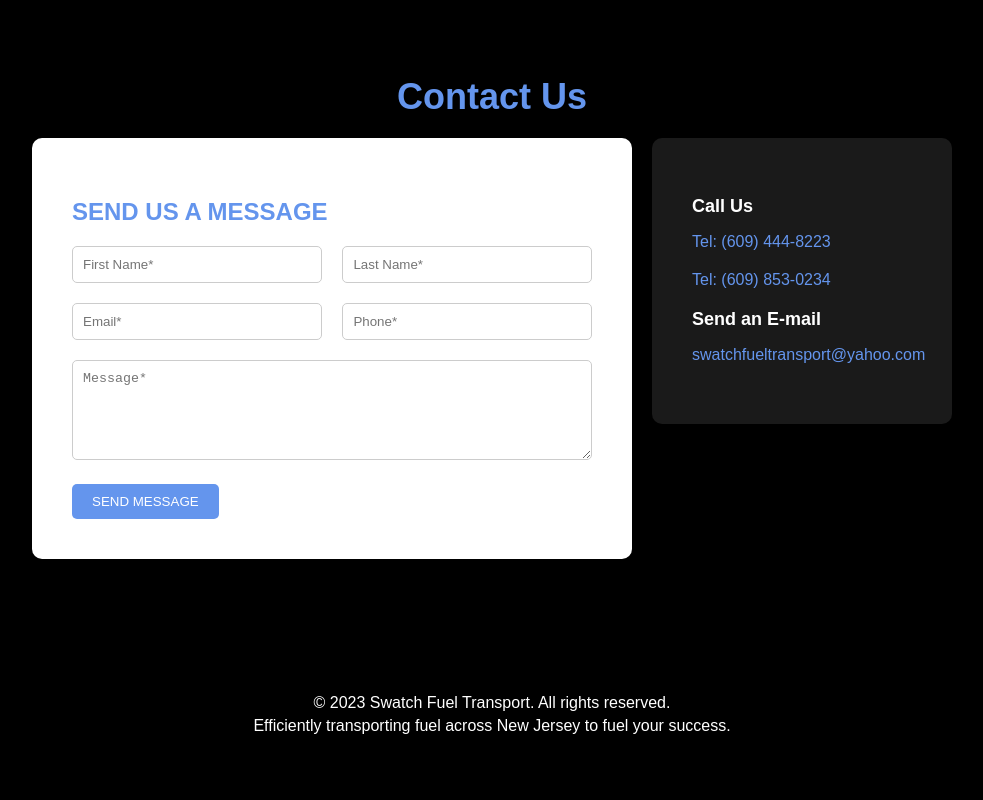
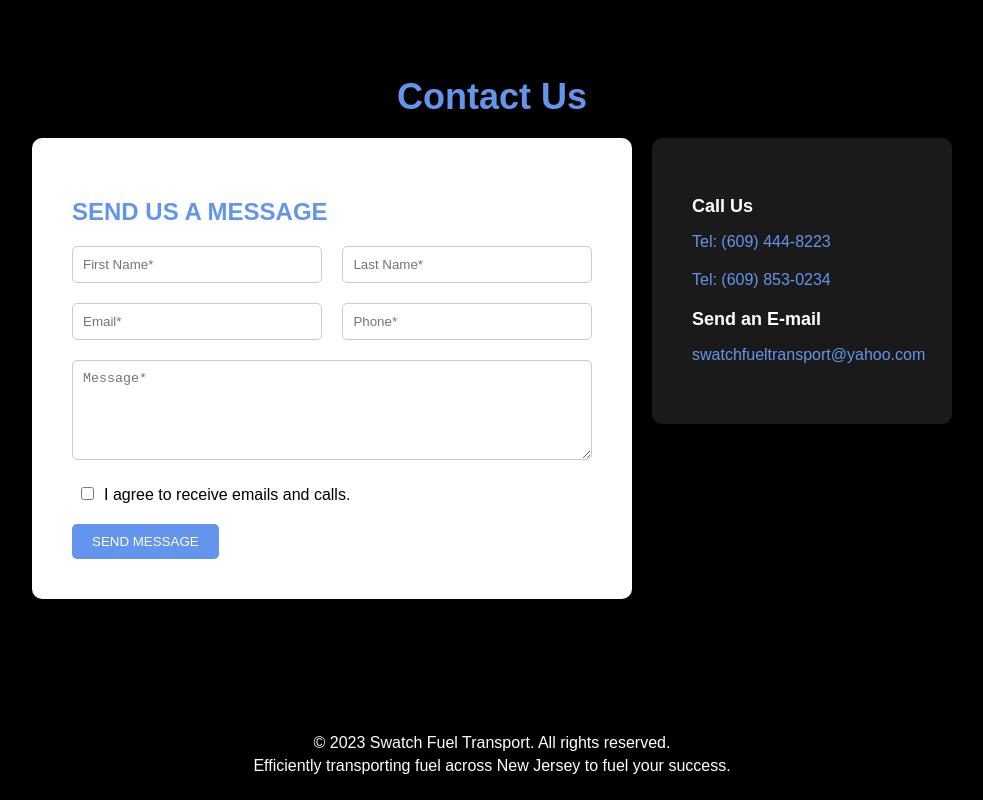
Before and after one commit to janpreett/Swatch_Fuel_Transport, a React (Create React App) app: page / in a window 1280 px wide. Shown: the part 2157-2957 px from the top of the page, without its empty margins (148-1131 px from the left). Before the commit the page ends 2917 px from the top, so only its background shows below. Built offline with nearby package versions, Linux system fonts and the light colour scheme.

Commit message:
added opt in checkbox in form

```diff
--- a/src/components/ContactUs.css
+++ b/src/components/ContactUs.css
@@ -141,3 +141,14 @@
       max-width: none;
     }
   }
+
+  .contact-us__checkbox-label {
+    display: inline-block;
+    color: #000; /* Ensure text color is visible */
+    font-size: 16px; /* Set a readable font size */
+    margin-left: 5px; /* Add some space between the checkbox and the text */
+  }
+
+.contact-us__checkbox {
+    margin-right: 10px;
+}
--- a/src/components/ContactUs.js
+++ b/src/components/ContactUs.js
@@ -64,7 +64,16 @@ const ContactUs = () => {
               <input type="tel" name="phone" placeholder="Phone*" className="contact-us__input" required />
             </div>
             <textarea name="message" placeholder="Message*" className="contact-us__textarea" required></textarea>
-            <button type="submit" className="contact-us__button">SEND MESSAGE</button>
+
+            <div className="contact-us__input-group">
+              <label className="contact-us__checkbox-label">
+                <input
+                  type="checkbox"
+                  name="opt_in"
+                  className="contact-us__checkbox"
+                />I agree to receive emails and calls.</label>
+            </div>
+           <button type="submit" className="contact-us__button">SEND MESSAGE</button>
           </form>
         </div>
         <div ref={infoRef} className="contact-us__info">
```
Also changed, not shown: 1 other file (tests, documents, lock files or other folders).
